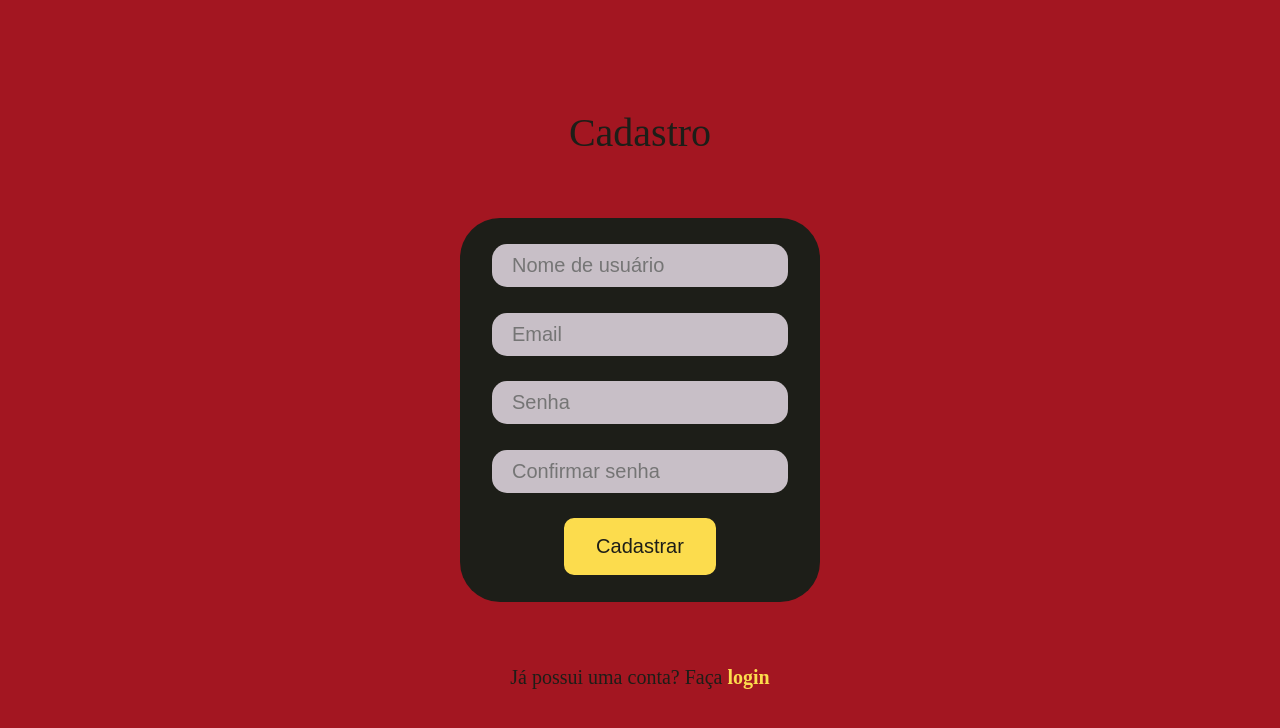
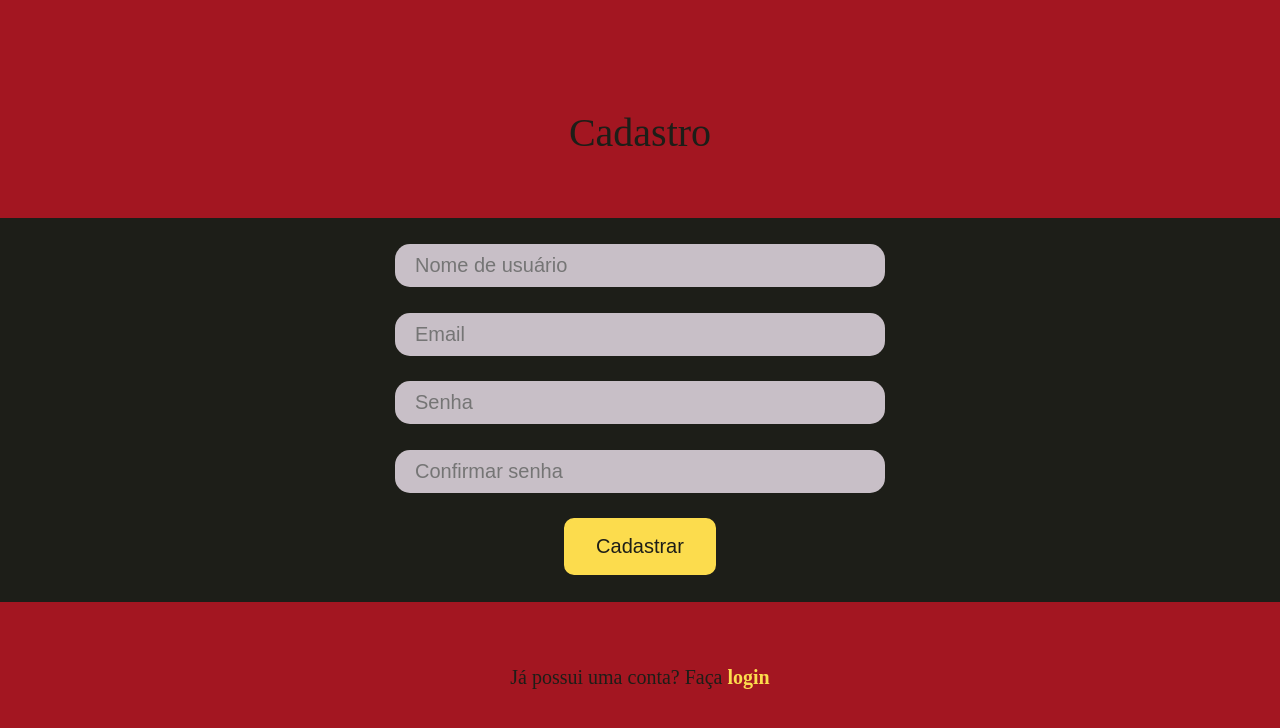
Before and after one commit to AdryellCabral/Habiking, a React (Create React App) app: page /register in a window 1280 px wide. Shown: the top 728 px of the page. Built offline with nearby package versions, Linux system fonts and the light colour scheme; no server answers.

Commit message:
🎨 style: desktop registerPage done

```diff
--- a/src/pages/Register/styles.js
+++ b/src/pages/Register/styles.js
@@ -2,7 +2,7 @@ import styled from "styled-components";
 
 export const DivBackground = styled.div`
   background-color: var(--colorFour);
-  width: 100%;
+  width: 100vw;
   height: 100vh;
   display: flex;
   justify-content: center;
@@ -71,4 +71,18 @@ export const DivContainer = styled.div`
     color: var(--colorFive);
     font-size: 20px;
   }
+
+  @media (min-width: 768px) {
+    max-width: none;
+
+    form {
+      width: 100%;
+      border: none;
+      border-radius: 0;
+    }
+
+    input {
+      max-width: 450px;
+    }
+  }
 `;
```
